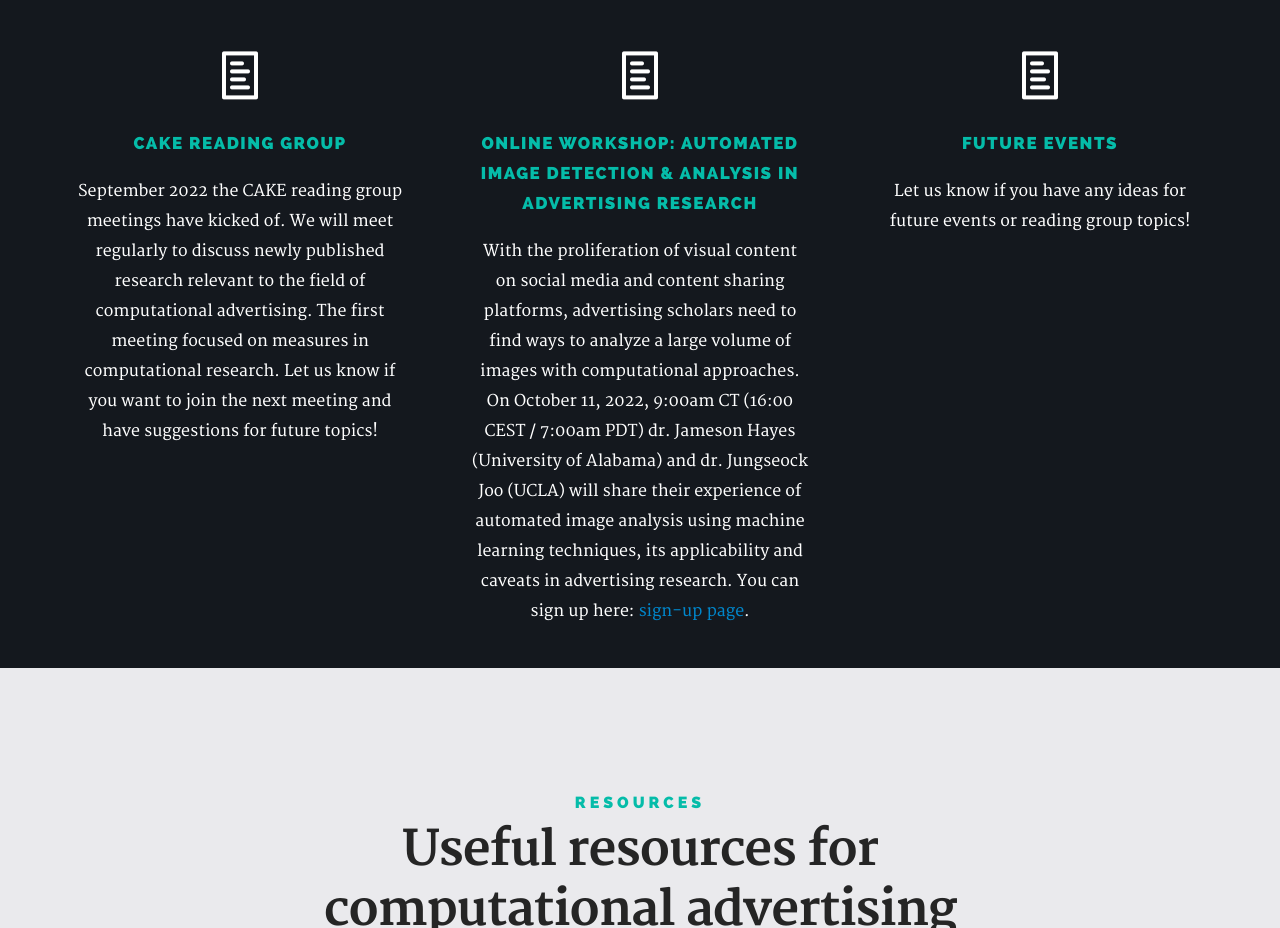
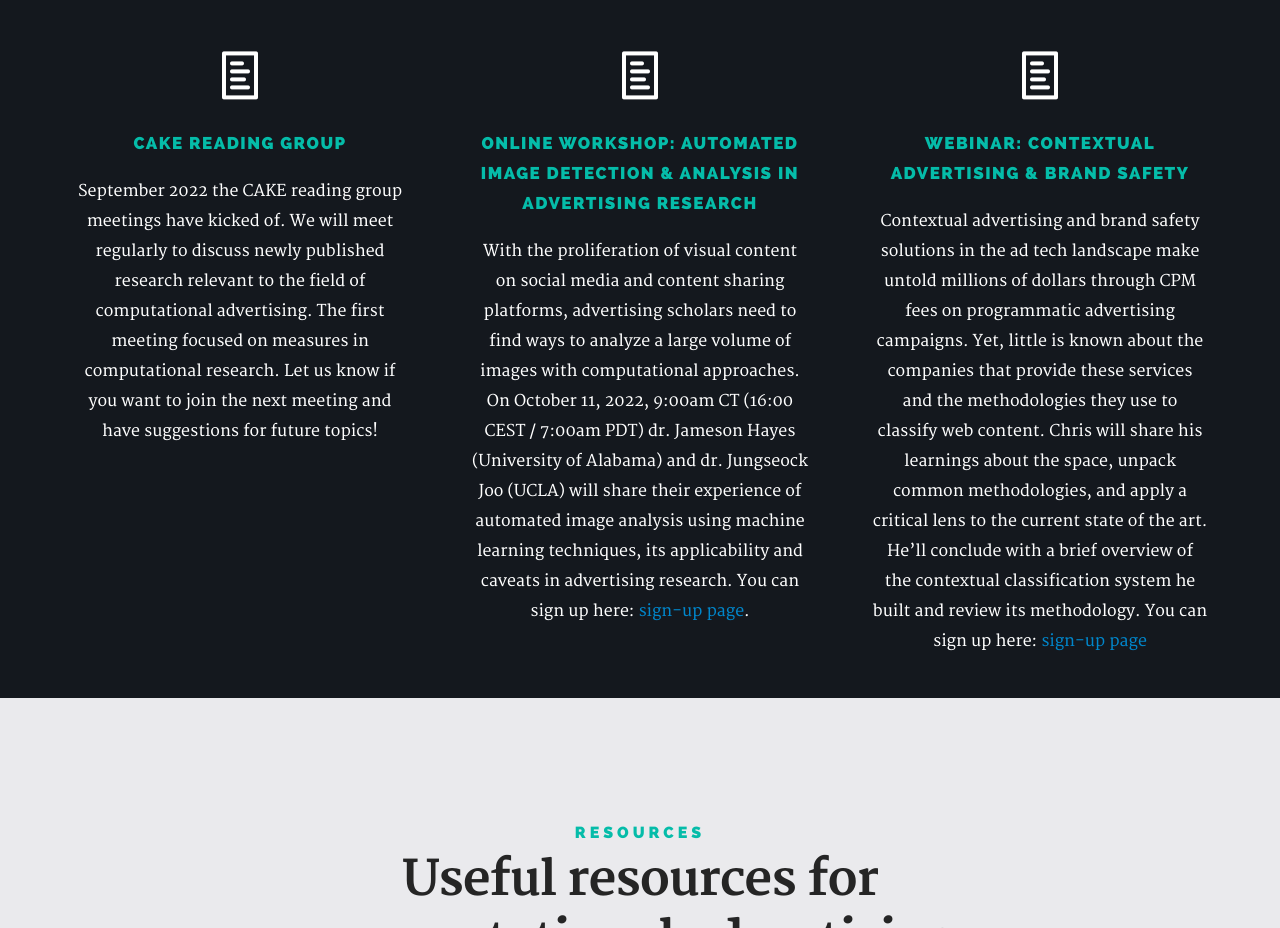
Before and after one commit to CAKExchange/CAKExchange.github.io, a plain HTML site: page index.html in a window 1280 px wide. Shown: the part 1700-2628 px from the top of the page. Drawn offline with Linux system fonts and the light colour scheme; files whose address does not match are found by name.

Commit message:
Update webinar

```diff
--- a/index.html
+++ b/index.html
@@ -167,9 +167,9 @@
 
                <div class="service-content">
 
-                   <h3 class="h05">Future events</h3>
+                   <h3 class="h05">Webinar: Contextual Advertising & Brand Safety</h3>
 
-                  <p> Let us know if you have any ideas for future events or reading group topics!
+                  <p> Contextual advertising and brand safety solutions in the ad tech landscape make untold millions of dollars through CPM fees on programmatic advertising campaigns. Yet, little is known about the companies that provide these services and the methodologies they use to classify web content. Chris will share his learnings about the space, unpack common methodologies, and apply a critical lens to the current state of the art. He’ll conclude with a brief overview of the contextual classification system he built and review its methodology. You can sign up here: <a href="https://forms.gle/Q4kocjdyQLgmtZwE8">sign-up page</a>
                   </p>
 
                </div>
```
